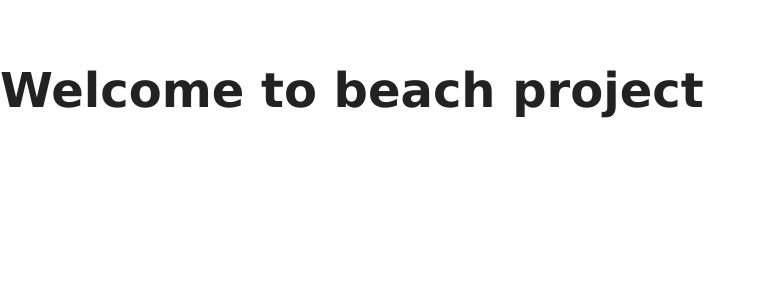
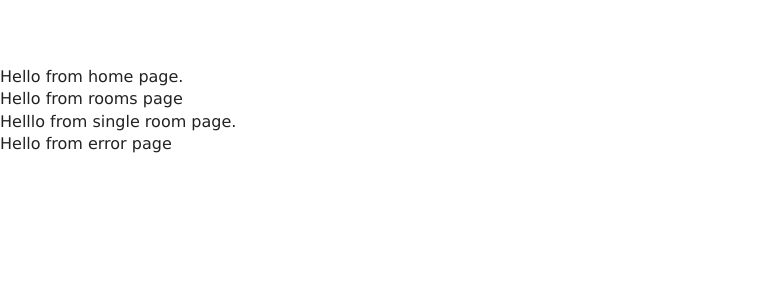
Before and after one commit to Shailendra9k/hotel-booking, a React (Create React App) app: page / in a window 1280 px wide. Shown: the top 300 px of the page, without its empty margins (0-765 px from the left). Built offline with nearby package versions, Linux system fonts and the light colour scheme.

Commit message:
added pages components

```diff
--- a/src/App.js
+++ b/src/App.js
@@ -1,10 +1,17 @@
 import React from "react";
 import "./App.css";
+import Home from "./pages/Home";
+import Rooms from "./pages/Rooms";
+import SingleRoom from "./pages/SingleRoom";
+import Error from "./pages/Error";
 
 function App() {
   return (
     <div>
-      <h1>Welcome to beach project </h1>
+      <Home />
+      <Rooms />
+      <SingleRoom />
+      <Error />
     </div>
   );
 }
--- /dev/null
+++ b/src/pages/Error.js
@@ -0,0 +1,5 @@
+import React from "react";
+
+export default function Error() {
+  return <div>Hello from error page</div>;
+}
--- /dev/null
+++ b/src/pages/Home.js
@@ -0,0 +1,6 @@
+import React from "react";
+
+const Home = () => {
+  return <div>Hello from home page.</div>;
+};
+export default Home;
--- /dev/null
+++ b/src/pages/Rooms.js
@@ -0,0 +1,6 @@
+import React from "react";
+
+const Rooms = () => {
+  return <div>Hello from rooms page</div>;
+};
+export default Rooms;
--- /dev/null
+++ b/src/pages/SingleRoom.js
@@ -0,0 +1,7 @@
+import React, { Component } from "react";
+
+export default class SingleRoom extends Component {
+  render() {
+    return <div>Helllo from single room page.</div>;
+  }
+}
```
